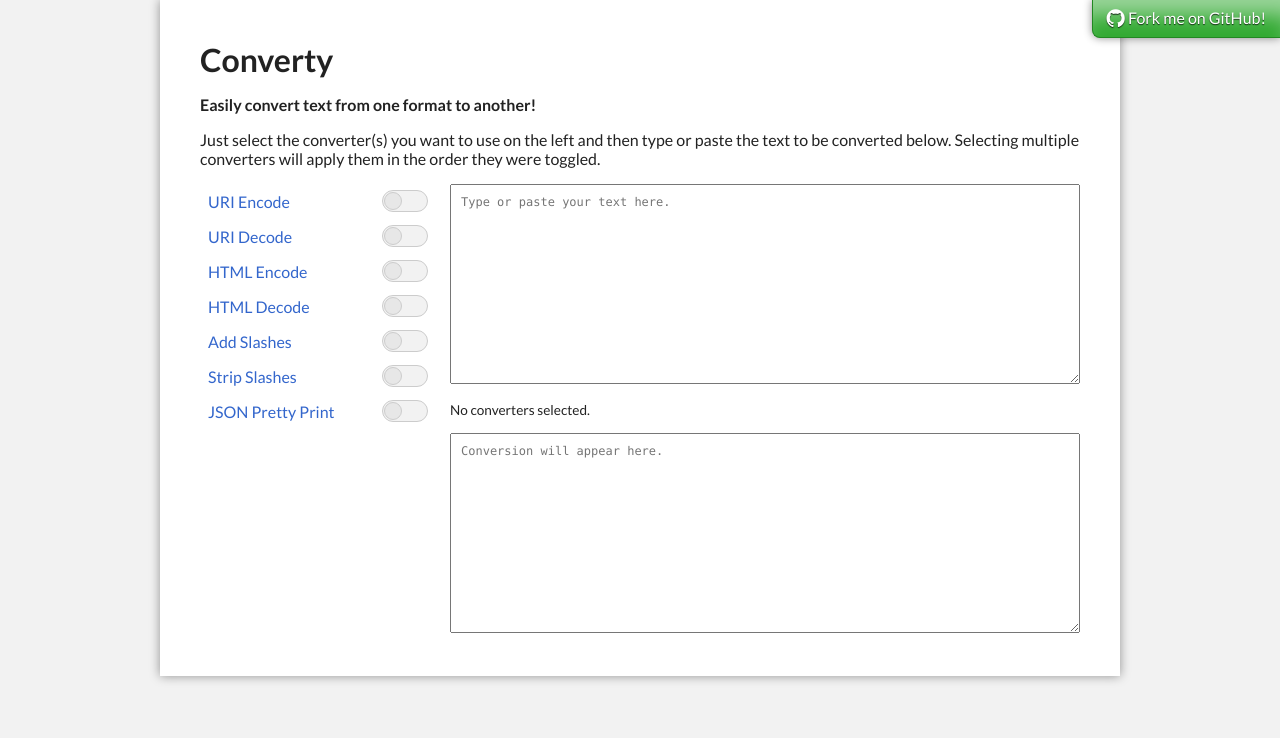
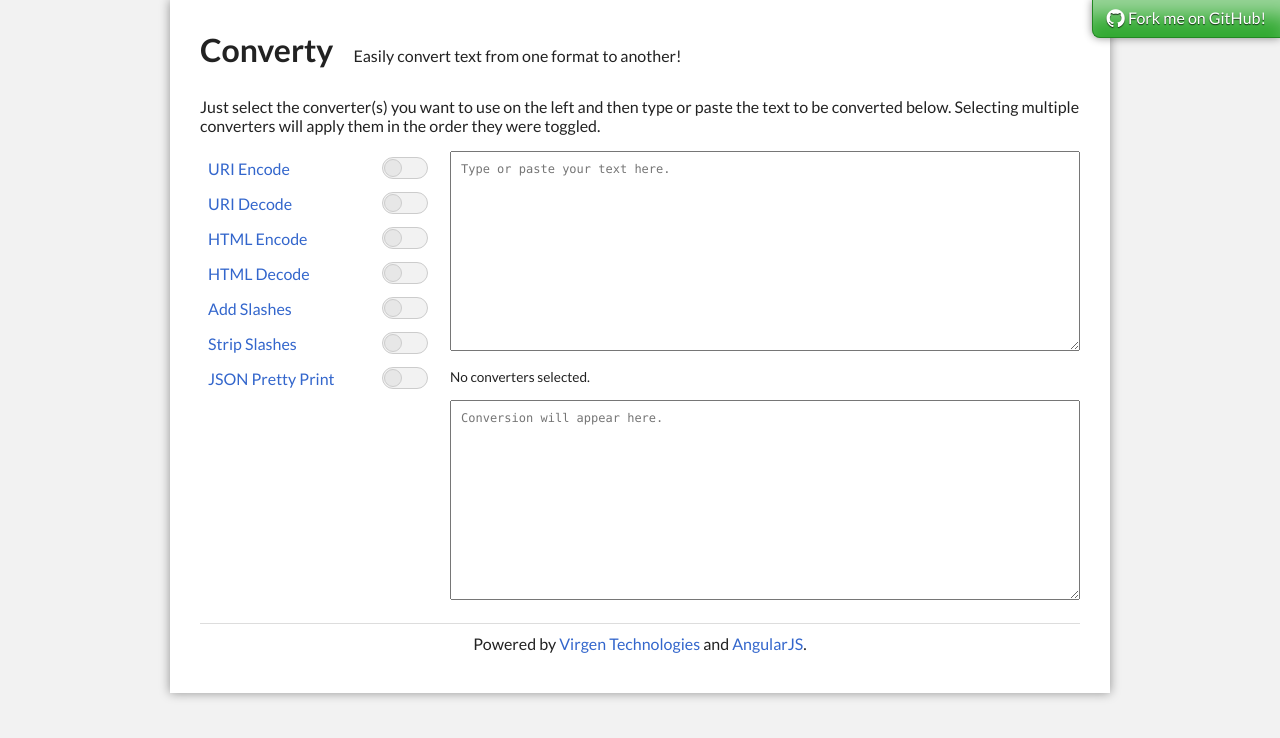
Before and after one commit to djvirgen/ng-converty, a website: page index.html in a window 1280 px wide. Drawn offline with nearby package versions, Linux system fonts and the light colour scheme.

Commit message:
Add footer

```diff
--- a/css/styles.css
+++ b/css/styles.css
@@ -7,7 +7,7 @@ body{
   background: #fff;
   width: 880px;
   margin: 0 auto;
-  padding: 40px;
+  padding: 30px;
   font-family: Lato;
   font-size: 100%;
   box-shadow: 0 0 10px rgba(0, 0, 0, 0.4);
@@ -15,6 +15,22 @@ body{
   -moz-transition: all 0.25s ease;
   -o-transition: all 0.25s ease;
   transition: all 0.25s ease;
+}
+
+header{
+  overflow: hidden;
+}
+
+header h1{
+  float: left;
+  padding-right: 20px;
+}
+
+footer{
+  margin-top: 20px;
+  text-align: center;
+  border-top: 1px solid #ddd;
+  padding: 10px;
 }
 
 h1{
--- a/index.html
+++ b/index.html
@@ -11,12 +11,11 @@
   <body>
     <header>
       <h1>Converty</h1>
+      <p>
+        Easily convert text from one format to another!
+      </p>
     </header>
     <section ng-controller="MainController">
-      <p>
-        <strong>Easily convert text from one format to another!</strong>
-      </p>
-
       <p>Just select the converter(s) you want to use on the left and then type
         or paste the text to be converted below. Selecting multiple converters
         will apply them in the order they were toggled.
@@ -50,5 +49,9 @@
     </section>
 
     <a href="https://github.com/djvirgen/ng-converty" class="forkme"><i class="icon-github icon-large"></i> Fork me on GitHub!</a>
+
+    <footer>
+      Powered by <a href="http://www.virgentech.com/">Virgen Technologies</a> and <a href="http://angularjs.org/">AngularJS</a>.
+    </footer>
   </body>
 </html>
```
